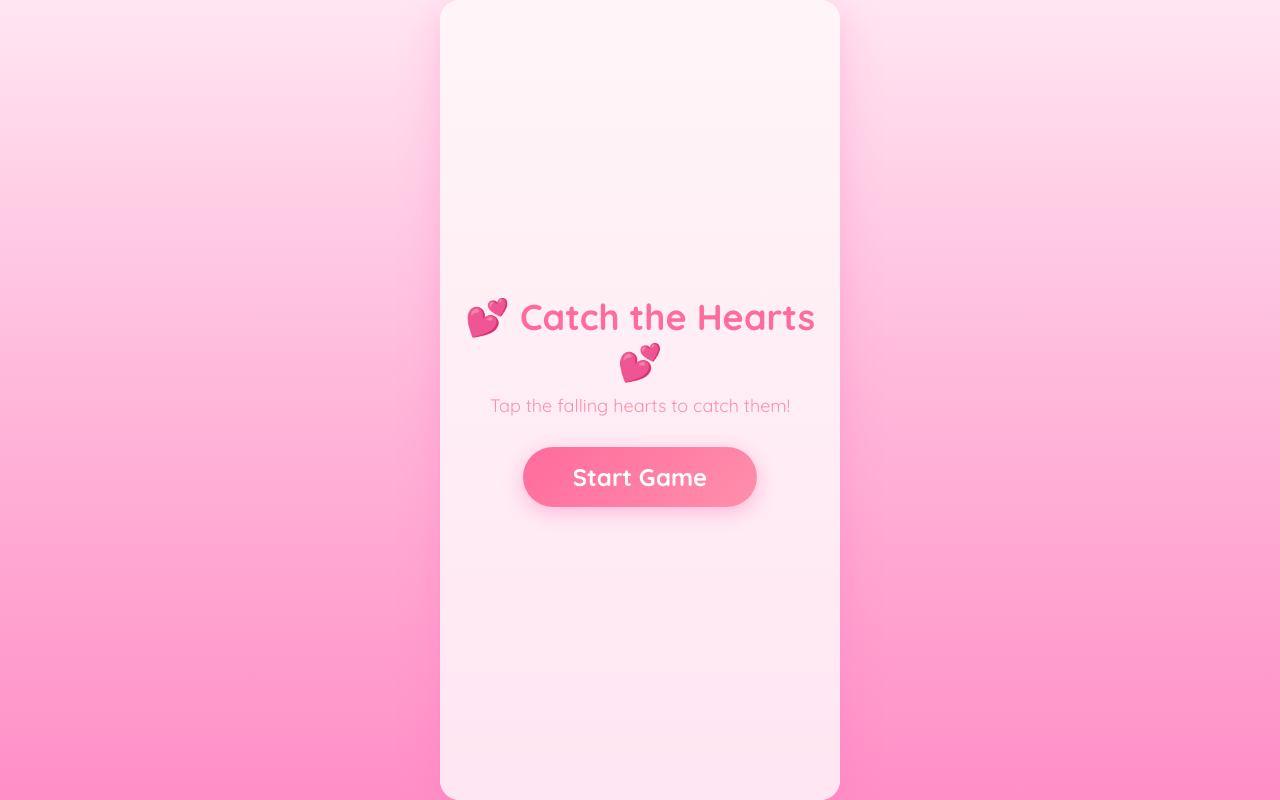
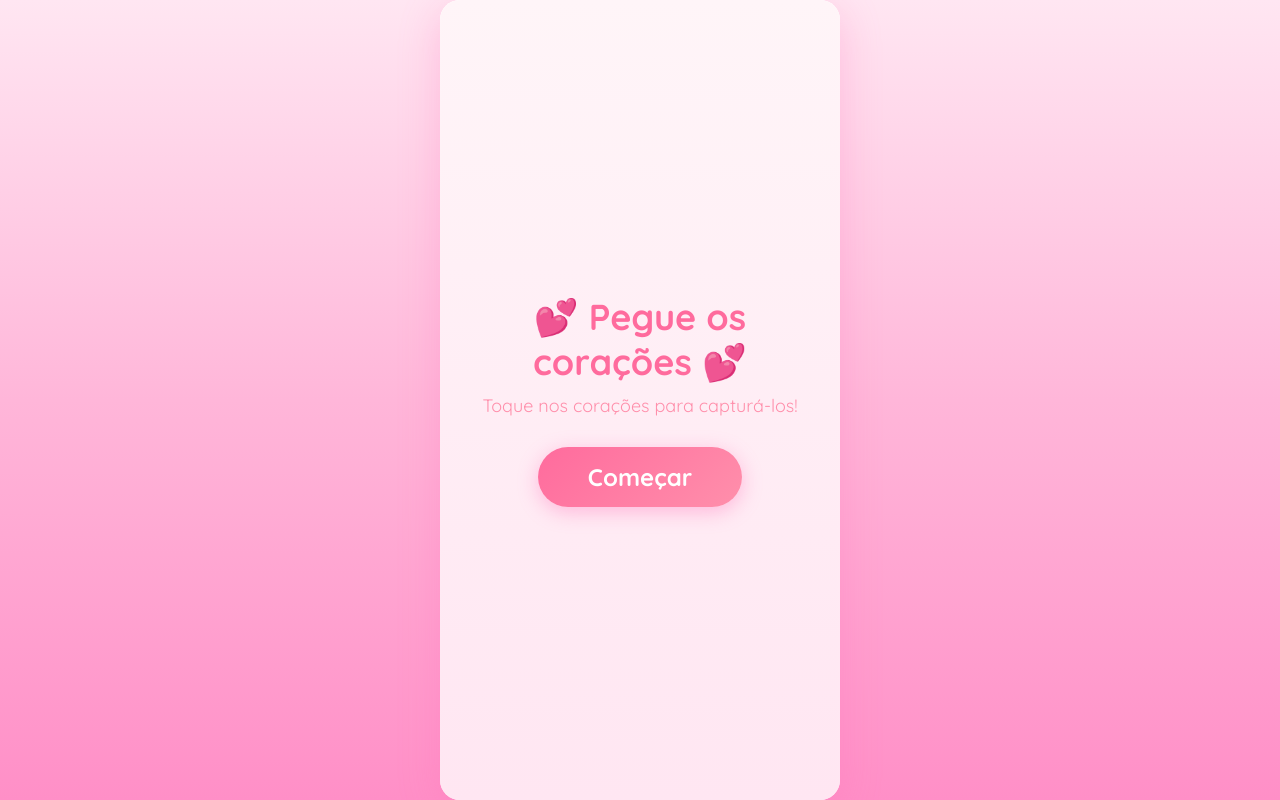
Before and after one commit to CoutoDev/lov3, a plain HTML site: page index.html in a window 1280 px wide. Drawn offline with Linux system fonts and the light colour scheme.

Commit message:
feat: i18n

```diff
--- a/index.html
+++ b/index.html
@@ -3,7 +3,7 @@
 <head>
     <meta charset="UTF-8">
     <meta name="viewport" content="width=device-width, initial-scale=1.0, maximum-scale=1.0, user-scalable=no">
-    <title>Catch the Hearts 💕</title>
+    <title>Pegue os corações 💕</title>
     <link href="https://fonts.googleapis.com/css2?family=Quicksand:wght@400;600;700&display=swap" rel="stylesheet">
     <link rel="stylesheet" href="styles.css">
 </head>
@@ -14,15 +14,15 @@
                 <span class="score-label">Score:</span>
                 <span class="score" id="score">0</span>
             </div>
-            <div class="title">💕 Catch the Hearts 💕</div>
+            <div class="title">💕 Pegue os corações 💕</div>
         </div>
 
         <canvas id="gameCanvas"></canvas>
 
         <div class="start-screen" id="startScreen">
-            <h1>💕 Catch the Hearts 💕</h1>
-            <p>Tap the falling hearts to catch them!</p>
-            <button class="start-btn" id="startBtn">Start Game</button>
+            <h1>💕 Pegue os corações 💕</h1>
+            <p>Toque nos corações para capturá-los!</p>
+            <button class="start-btn" id="startBtn">Começar</button>
         </div>
 
         <div class="start-screen" id="winScreen" style="display: none;">
```
